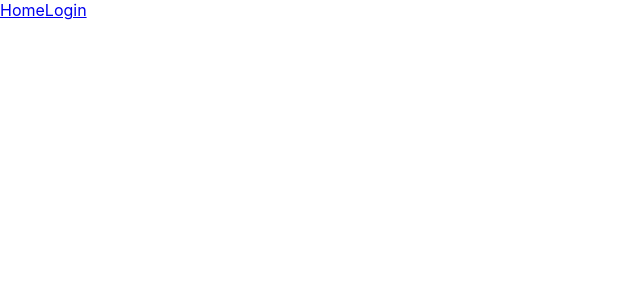
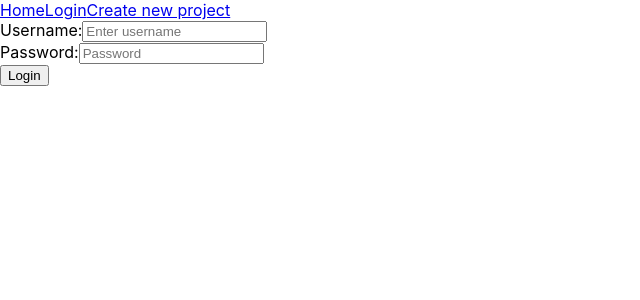
Before and after one commit to dalilakatialeo/locally_frontend, a React (Create React App) app: page /new-project in a window 1280 px wide. Shown: the top 300 px of the page, without its empty margins (0-640 px from the left). Built offline with nearby package versions, Linux system fonts and the light colour scheme.

Commit message:
updates on new project page

```diff
--- a/src/App.js
+++ b/src/App.js
@@ -11,6 +11,7 @@ import NavigationComponent from "./components/nav/Nav.jsx"
 import Home from './pages/HomePage.jsx'
 import Projects from "./pages/ProjectPage.jsx"
 import Login from "./pages/LoginPage"
+import NewProjectPage from "./pages/NewProjectPage"
 
 const App = () => {
   return (
@@ -29,6 +30,9 @@ const App = () => {
           <Route path="/login">
             <Login />
           </Route>
+          <Route path="/new-project">
+            <NewProjectPage />
+          </Route>
         </Switch>
       </Router>
     </div>
--- /dev/null
+++ b/src/components/NewProjectForm/NewProjectForm.jsx
@@ -0,0 +1,65 @@
+import React, { useState } from "react";
+
+function NewProjectForm() {
+    const [credentials, setCredentials] = useState({
+        username: "",
+        password: "",
+    });
+    const handleChange = (e) => {
+        const { id, value } = e.target;
+        setCredentials((prevCredentials) => ({
+            ...prevCredentials,
+            [id]: value,
+        }));
+    };
+
+    const postData = async () => {
+        const response = await fetch(
+            `${process.env.REACT_APP_API_URL}api-token-auth/`,
+            {
+            method: "post",
+            headers: {
+                "Content-Type": "application/json",
+            },
+            body: JSON.stringify(credentials),
+        }
+        );
+        return response.json();
+    };
+
+    const handleSubmit = (e) => {
+        e.preventDefault();
+        if (credentials.username && credentials.password) {
+            postData().then((response) => {
+                window.localStorage.setItem("token", response.token);
+            });
+        }
+    };
+    return (
+        <form>
+            <div>
+                <label htmlFor="username">Username:</label>
+                <input
+                    type="text"
+                    id="username"
+                    placeholder="Enter username"
+                    onChange={handleChange}
+                />
+            </div>
+            <div>
+                <label htmlFor="password">Password:</label>
+                <input
+                    type="password"
+                    id="password"
+                    placeholder="Password"
+                    onChange={handleChange}
+                />
+            </div>
+            <button type="submit" onClick={handleSubmit}>
+                Login
+            </button>
+        </form>
+    );
+}
+
+export default NewProjectForm
--- a/src/components/nav/Nav.jsx
+++ b/src/components/nav/Nav.jsx
@@ -7,6 +7,7 @@ const Nav = () => {
     <nav>
       <Link to="/">Home</Link>
       <Link to="/login/">Login</Link>
+      <Link to="/new-project/">Create new project</Link>
     </nav>
   )
 }
--- /dev/null
+++ b/src/pages/NewProjectPage.jsx
@@ -0,0 +1,8 @@
+import React from "react";
+import NewProjectForm from "../components/NewProjectForm/NewProjectForm"
+
+function NewProjectPage() {
+    return <NewProjectForm />
+}
+
+export default NewProjectPage;
--- a/src/pages/ProjectPage.jsx
+++ b/src/pages/ProjectPage.jsx
@@ -5,6 +5,15 @@ import { useParams } from "react-router-dom";
 const ProjectPage = () => {
     const [projectData, setProjectData] = useState();
     const { id } = useParams();
+    const active = () => {
+        if
+         (projectData?.is_open === "true") {
+            return `yes`
+    }
+        else {
+        return `no`;
+    }
+}
 
     useEffect(() => {
         fetch(`${process.env.REACT_APP_API_URL}projects/${id}`)
@@ -16,32 +25,35 @@ const ProjectPage = () => {
             setProjectData(data);
         });
     }, []);
+    const formattedDate = new Date(projectData?.date_created).toDateString()
+        console.log(formattedDate)
     return (
         <div>
             <h2>{projectData?.title}</h2>
-            <h3>Created at: {projectData?.date_created}</h3>
-            <h3>{`Status: ${projectData?.is_open}`}</h3>
-            <h3>Pledges:</h3>
-            {/* <ul>
-                {projectData.pledges.map((pledgeData, key) => {
-                return (
-                <li>
-                    {pledgeData.amount} from {pledgeData.supporter}s
-                </li>
-                );})}
-            </ul> */}
+            <h3>Created at: {formattedDate}</h3>
+            <h3>{projectData?.description}</h3>
+            <img src= {projectData?.image}/>
+            {/* <h3>{`Active: ${active()}`}</h3> */}
+            <h3>Active: {projectData?.is_open === "true" ? "yes" : "no"}</h3>
+            <h3>Goal: {projectData?.goal}</h3>
         </div>
     )
 }
 
 export default ProjectPage
 
-// {
-// 	"title": "Project one",
-// 	"description": "The first project.",
-//  "location": "Brisbane",
-// 	"donation": 150,
-// 	"image": "https://via.placeholder.com/300.jpg",
-// 	"is_open": true,
-// 	"date_created": "2020-03-20T14:28:23.382748Z"
+// date_created: "2020-03-21T00:28:23.382748+10:00"
+// description: "Another project"
+// goal: 1000
+// id: 4
+// image: "https://via.placeholder.com/300.jpg"
+// is_open: true
+// location: "STAFFORD"
+// owner: 11
+// title: "Project"
+
+// const quickFunc = (someVar) => {
+//     if(someVar && someVar.amount) {
+//         // do stuff
+//     }
 // }
```
